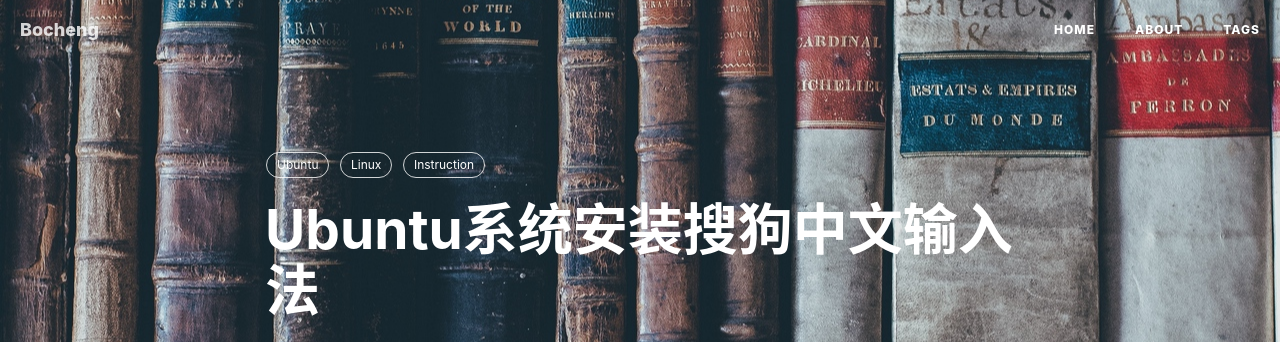
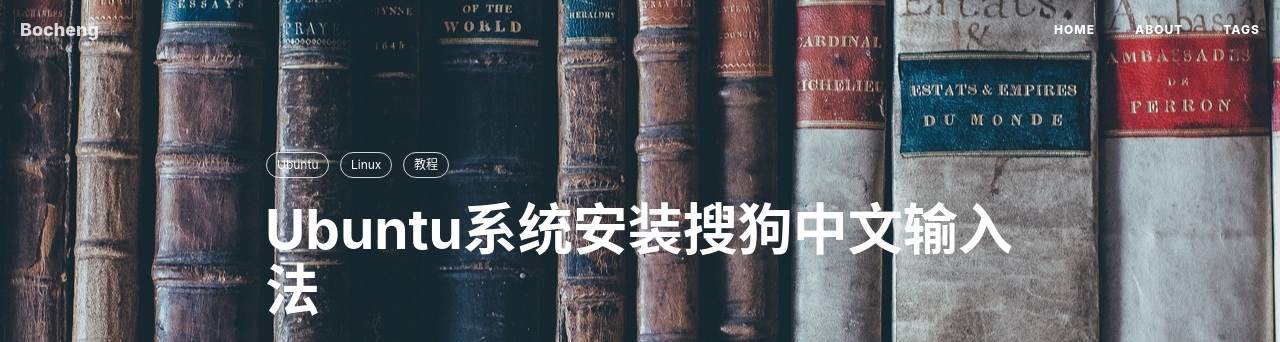
Before and after one commit to Bocheng-J/Bocheng-J.github.io, a Jekyll site: the page built from _posts/2020-04-27-Create-local-test-environment-for-Jeklly-page.md, in a window 1280 px wide and 900 px high. Shown: the top 342 px of the window. Built offline with Jekyll 4.4.1, drawn with Linux system fonts in a browser that asks for light colours; nearby versions of some CDN libraries; comment, search, counter and statistics services are not loaded.

Commit message:
Update 2020-04-27-Create-local-test-environment-for-Jeklly-page.md

```diff
--- a/_posts/2020-04-27-Create-local-test-environment-for-Jeklly-page.md
+++ b/_posts/2020-04-27-Create-local-test-environment-for-Jeklly-page.md
@@ -9,7 +9,7 @@ catalog: true
 tags:
     - Ubuntu
     - Linux
-    - Instruction
+    - 教程
 ---
 
 # Ubuntu系统下安装中文输入法
```
